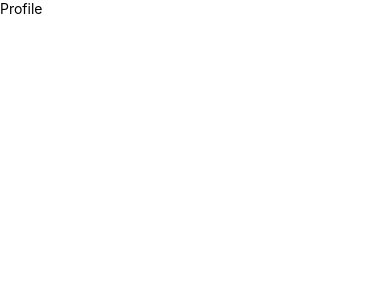
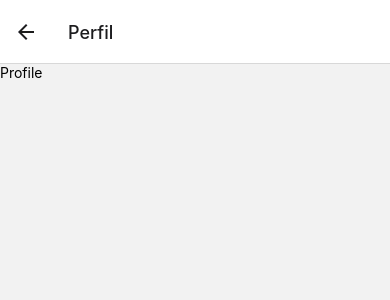
Before and after one commit to Antonio-Jefferson/HuBusca, a React Native app: screen /Perfil in a window 390 px wide. Shown: the top 300 px of the page. Built offline with nearby package versions, Linux system fonts and the light colour scheme.

Commit message:
feat:added navigation between screens

```diff
--- a/App.tsx
+++ b/App.tsx
@@ -1,11 +1,23 @@
-import { View } from 'react-native';
 import Home from './src/Screens/Home';
 import Profile from './src/Screens/Profile';
+import {NavigationContainer} from '@react-navigation/native';
+import { createNativeStackNavigator } from '@react-navigation/native-stack';
+const Stack = createNativeStackNavigator();
 
 export default function App() {
   return (
-    <View>
-      <Profile/>
-    </View>
+    <NavigationContainer>
+       <Stack.Navigator>
+        <Stack.Screen
+          name="Home"
+          component={Home}
+          options={{headerShown: false}}
+        />
+        <Stack.Screen
+          name="Perfil"
+          component={Profile}
+        />
+      </Stack.Navigator>
+    </NavigationContainer>
   );
 }
--- a/src/components/InfoUser/index.tsx
+++ b/src/components/InfoUser/index.tsx
@@ -1,15 +1,20 @@
-import { Image, Text, View } from "react-native";
+import { Image, Text, TouchableOpacity, View } from "react-native";
 import styles from "./style";
 import { Ionicons, MaterialCommunityIcons  } from '@expo/vector-icons';
 import GitHubUser from "../../interfaces/GitHubUser";
+import { NavigationProp, ParamListBase, useNavigation } from "@react-navigation/native";
 
 interface UserDataProps {
     dataUser: GitHubUser;
 }
 
 export default function InfoUser({dataUser}: UserDataProps){
+    const { navigate } = useNavigation<NavigationProp<ParamListBase>>();
+    function navigateToProfile () {
+        navigate('Perfil')
+    }
     return (
-        <View style={styles.conteiner}>
+        <TouchableOpacity style={styles.conteiner}  onPress={navigateToProfile} >
             <View style={styles.profile}>
                 <Image
                     style={styles.imageUser}
@@ -29,6 +34,6 @@ export default function InfoUser({dataUser}: UserDataProps){
                     <Text style={styles.textInfo}>{dataUser.login}</Text>
                 </View>
             </View>
-        </View>
+        </TouchableOpacity>
     )
 }
--- a/src/components/InfoUser/style.ts
+++ b/src/components/InfoUser/style.ts
@@ -32,7 +32,8 @@ const styles = StyleSheet.create({
       width: '100%',
       flexDirection: 'row',
       alignItems: 'center',
-      justifyContent:'space-between'
+      justifyContent:'space-between',
+      paddingHorizontal: 14
     },
     infos: {
       flexDirection: 'row',
```
